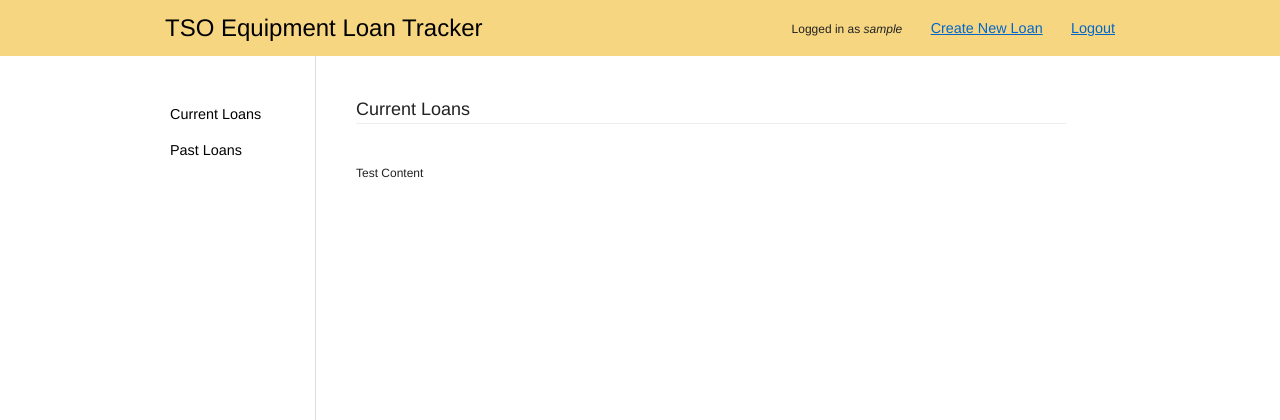
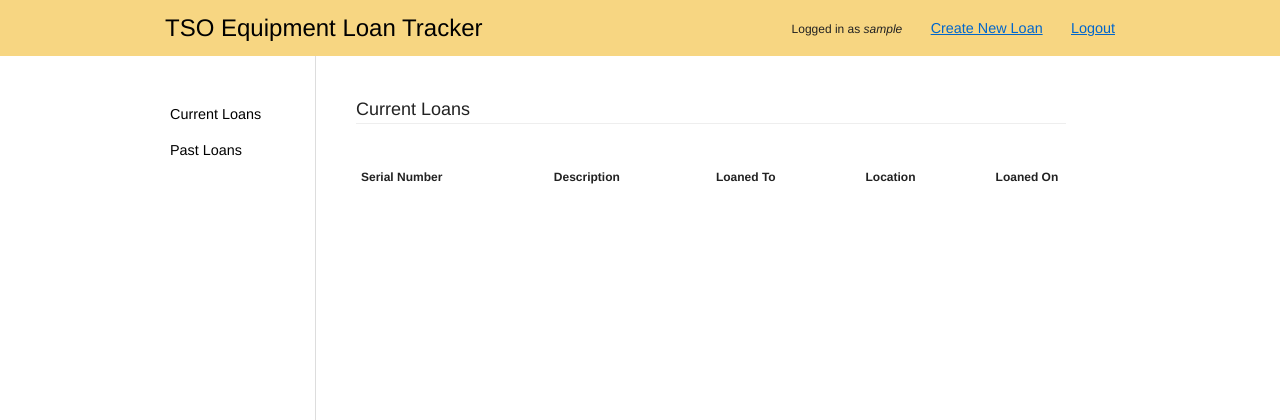
Before and after one commit to sionide21/Equipment-Loan-Tracking, a Django app: page /current in a window 1280 px wide. Shown: the top 420 px of the page. Run offline with Django 3.2, Linux system fonts and the light colour scheme; a user stored in the database is signed in; tables that the repository leaves empty hold one stand-in row (values such as "Sample post"); lists and menus that the app fills with data are empty; parts of the project's set-up code (start-up, migrations or seed data) failed here and were passed over.

Commit message:
List of current loans

```diff
--- a/webapp/core/templates/core/current.html
+++ b/webapp/core/templates/core/current.html
@@ -5,6 +5,23 @@
 Current Loans
 </div>
 <div class="top-space append-1 last">
-Test Content
+  <table class="span-20">
+    <tr>
+      <th>Serial Number</th>
+      <th>Description</th>
+      <th>Loaned To</th>
+      <th>Location</th>
+      <th>Loaned On</th>
+    </tr>
+    {% for loan in loans %}
+      <tr>
+        <td><a href="{% url view_loan loan.id %}">{{ loan.item.serial_number|default:"No Serial Number" }}</a></td>
+        <td>{{ loan.item.description|truncatewords:5 }}</td>
+        <td>{{ loan.contact_email }}</td>
+        <td>{{ loan.location }}</td>
+        <td>{{ loan.date_loaned }}</td>
+      </tr>
+    {% endfor %}
+  </table>
 </div>
 {% endblock %}
--- a/webapp/core/views.py
+++ b/webapp/core/views.py
@@ -22,7 +22,7 @@ def index(request):
 
 @login_required
 def current_loans(request):
-    loans = []
+    loans = Loan.objects.filter(date_returned__isnull=True)
     return render_to_response(request, 'core/current.html', {'loans': loans})
 
 
```
